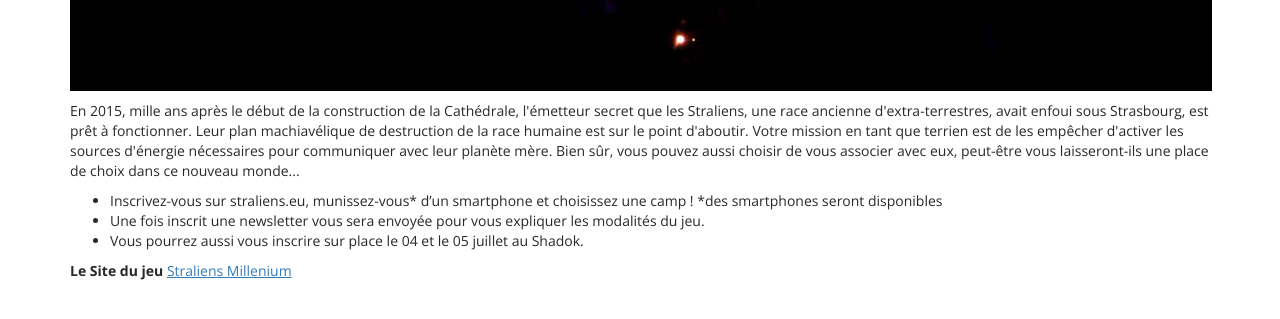
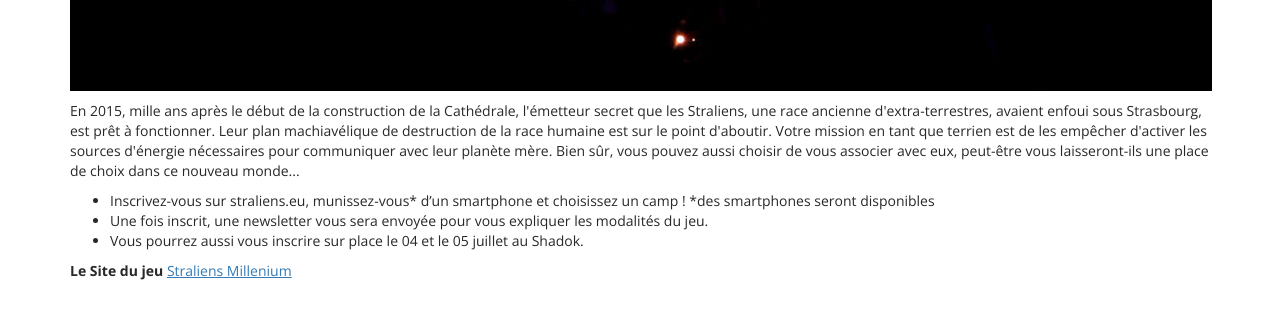
Before and after one commit to AlsaceDigitale/www.edgefest.fr-2019-temporary, a Jekyll site: the page built from straliensmillenium.html, in a window 1280 px wide. Shown: the part 1148-1467 px from the top of the page. Built offline with Jekyll 4.4.1, drawn with Linux system fonts in a browser that asks for light colours; nearby versions of some CDN libraries; some web fonts are replaced.

Commit message:
Update straliensmillenium.html
Correction des coquilles et fautes de frappe

```diff
--- a/_includes/straliensmillenium.html
+++ b/_includes/straliensmillenium.html
@@ -9,13 +9,13 @@
           <img src="/img/edgenight1.jpg" />
         </p>
         <p class="concept">
-           En 2015, mille ans après le début de la construction de la Cathédrale, l'émetteur secret que les Straliens, une race ancienne d'extra-terrestres, avait enfoui sous Strasbourg, est prêt à fonctionner. Leur plan machiavélique de destruction de la race humaine est sur le point d'aboutir.
+           En 2015, mille ans après le début de la construction de la Cathédrale, l'émetteur secret que les Straliens, une race ancienne d'extra-terrestres, avaient enfoui sous Strasbourg, est prêt à fonctionner. Leur plan machiavélique de destruction de la race humaine est sur le point d'aboutir.
 Votre mission en tant que terrien est de les empêcher d'activer les sources d'énergie nécessaires pour communiquer avec leur planète mère. Bien sûr, vous pouvez aussi choisir de vous associer avec eux, peut-être vous laisseront-ils une place de choix dans ce nouveau monde...
         </p>
          <p class="concept">
           <ul>
-            <li>Inscrivez-vous sur straliens.eu, munissez-vous* d’un smartphone et choisissez une camp ! *des smartphones seront disponibles </li>
-            <li>Une fois inscrit une newsletter vous sera envoyée pour vous expliquer les modalités du jeu.</li>
+            <li>Inscrivez-vous sur straliens.eu, munissez-vous* d’un smartphone et choisissez un camp ! *des smartphones seront disponibles </li>
+            <li>Une fois inscrit, une newsletter vous sera envoyée pour vous expliquer les modalités du jeu.</li>
             <li>Vous pourrez aussi vous inscrire sur place le 04 et le 05 juillet au Shadok.</li>
           </ul>
         </p>
```
